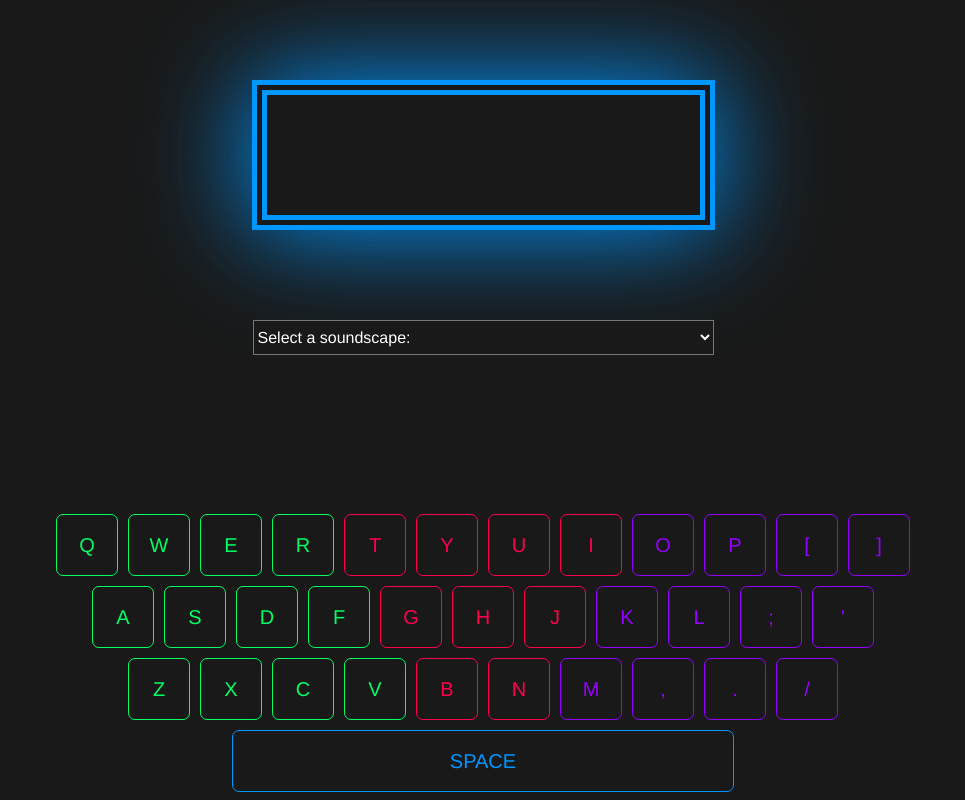
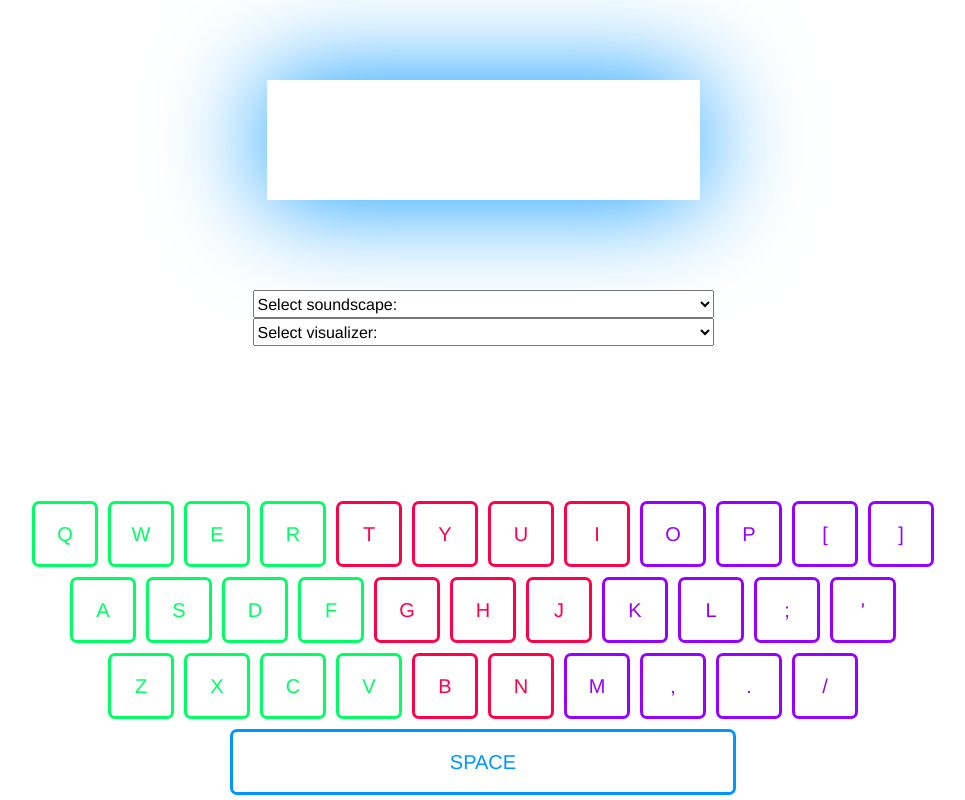
Before and after one commit to christinegaribian/synthwave, a website built with webpack: page index.html in a window 1280 px wide. Shown: the whole page, without its empty margins (157-1122 px from the left). Built offline with nearby package versions, Linux system fonts and the light colour scheme.

Commit message:
Change spacing

```diff
--- a/css/master.css
+++ b/css/master.css
@@ -30,8 +30,6 @@ html, body {
   font-family: Helvetica, sans-serif;
   font-size: 2.5vmin;
   margin: 0 auto;
-  background: rgb(25, 25, 25);
-  color: rgb(75, 75, 75);
   text-align: center;
   height: 100%;
   width: 100%;
@@ -57,7 +55,7 @@ ul {
 }
 
 .key {
-  border: 1px solid white;
+  border: 3px solid white;
   width: 60px;
   height: 60px;
   border-radius: 7px;
@@ -78,14 +76,16 @@ ul {
 }
 
 /* Drop Down Menu */
-#sounds{
-  background-color: rgb(25, 25, 25);
+#sounds, #visuals{
   height: 92px;
-  color: white;
   width: 461px;
   margin-top: 90px;
   font-size: 0.8rem;
   font-family: Helvetica, sans-serif;
+}
+
+#visuals{
+  margin: 0;
 }
 
 
@@ -95,7 +95,7 @@ ul {
   margin-top: 80px;
   width: 433px;
   height: 180px;
-  border: 15px double rgb(0, 150, 255);
+  /*border: 15px double rgb(0, 150, 255);*/
   box-shadow: -1px 0px 106px 1px rgb(0, 150, 255);
   line-height: 120px;
 }
--- a/index.html
+++ b/index.html
@@ -10,12 +10,17 @@
     <p>SYNTHWAVES</p>
   </div>
   <select id="sounds">
-    <option disabled selected>Select a soundscape:</option>
+    <option disabled selected>Select soundscape:</option>
     <option value="synth">Computer-Generated Synth</option>
     <option value="plucky">Plucky Synth</option>
     <option value="Bird">Bird</option>
   </select>
-    <canvas id="visualization"></canvas>
+  <select id="visuals">
+    <option disabled selected>Select visualizer:</option>
+    <option value="wavelength">Wavelength</option>
+    <option value="frequency">Frequency</option>
+  </select>
+  <canvas id="visualization"></canvas>
   <div class="keyboard-wrapper">
     <section id="keyboard">
       <ul class="keyboard-row">
--- a/synthwaves.js
+++ b/synthwaves.js
@@ -9,11 +9,10 @@ document.addEventListener("DOMContentLoaded", function(){
 
   // Audio
   window.AudioContext = window.AudioContext || window.webkitAudioContext;
-  const selected_sound = document.getElementById("sounds");
+  const selectedSound = document.getElementById("sounds");
   let chosenInstrument = new Synth({isPluckySound: true});
 
-
-  selected_sound.onchange = (e) => {
+  selectedSound.onchange = (e) => {
     const options = e.srcElement.options;
     const chosenInstrumentName = options[options.selectedIndex].innerHTML;
     if(chosenInstrument){
@@ -34,4 +33,23 @@ document.addEventListener("DOMContentLoaded", function(){
   window.canvas = document.getElementById("visualization");
   window.canvasContext = canvas.getContext("2d");
 
+  // let chosenVisualization = new Visualization({isPluckySound: true});
+  //
+  // selectedVisualization.onchange = (e) => {
+  //   const options = e.srcElement.options;
+  //   const chosenVisualizationName = options[options.selectedIndex].innerHTML;
+  //   if(chosenVisualization){
+  //     chosenVisualization.destroy();
+  //   }
+  //
+  //   switch(chosenVisualizationName){
+  //     case 'Computer-Generated Synth':
+  //       return chosenVisualization = new Synth();
+  //     case 'Bird':
+  //       return chosenVisualization = new Bird();
+  //     case 'Plucky Synth':
+  //       return chosenVisualization = new Synth({isPluckySound: true});
+  //   }
+  // }
+
 });
```
Also changed, not shown: css/fonts.scss (added).
